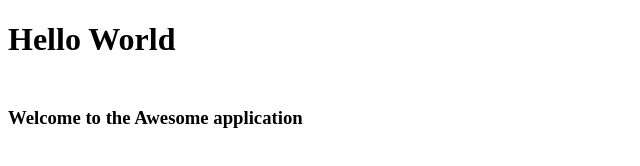
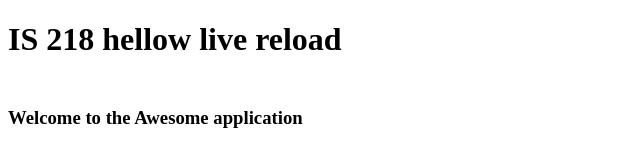
Before and after one commit to NJIT-WIS/mywebclass-simulation, a plain HTML site: page src/index.html in a window 1280 px wide. Shown: the whole page, without its empty margins (0-640 px from the left). Drawn offline with Linux system fonts and the light colour scheme.

Commit message:
some fixes and readme and a license

```diff
--- a/src/index.html
+++ b/src/index.html
@@ -6,7 +6,7 @@
   </head>
 
   <body>
-    <h1>Hello World</h1>
+    <h1>IS 218 hellow live reload</h1>
 
     <h3><i class="bi-alarm" style="font-size: 3rem;"></i> Welcome to the Awesome application</h3>
 
```
Also changed, not shown: readme.md, 2 other files.
